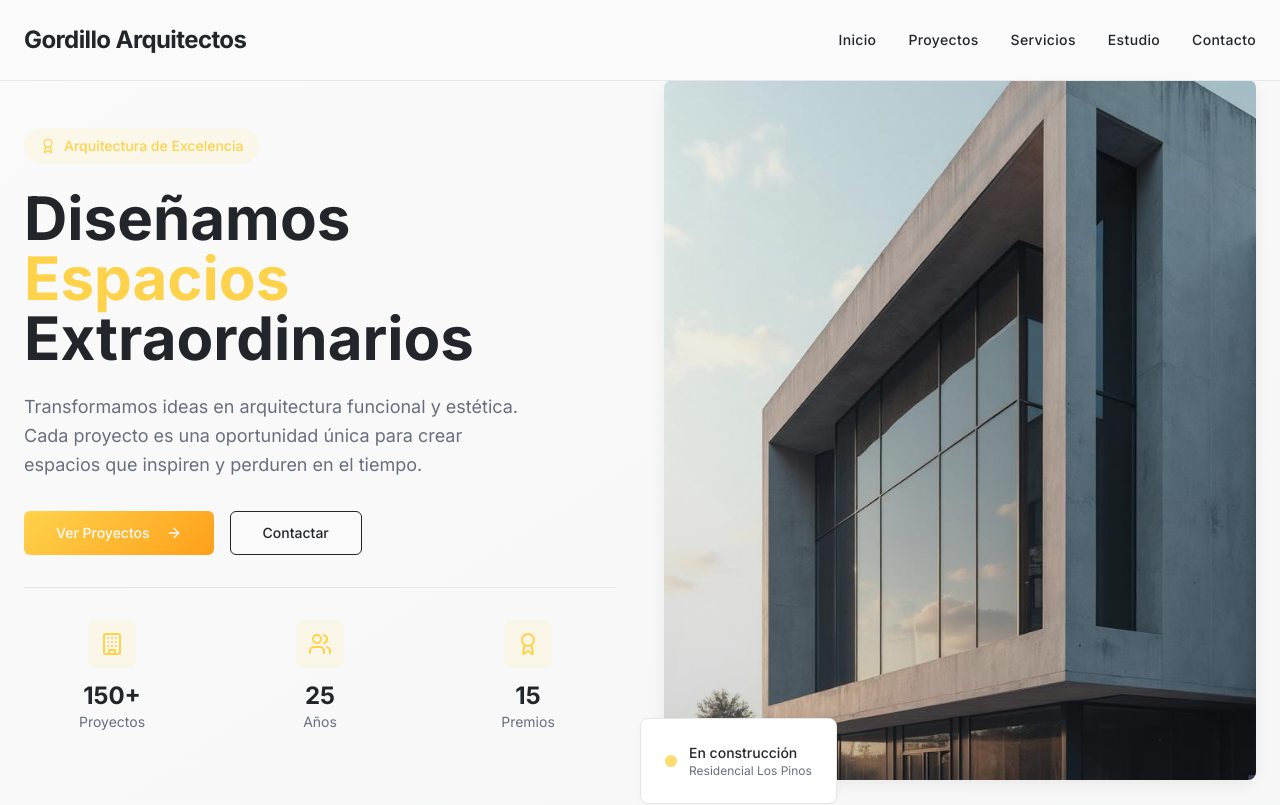
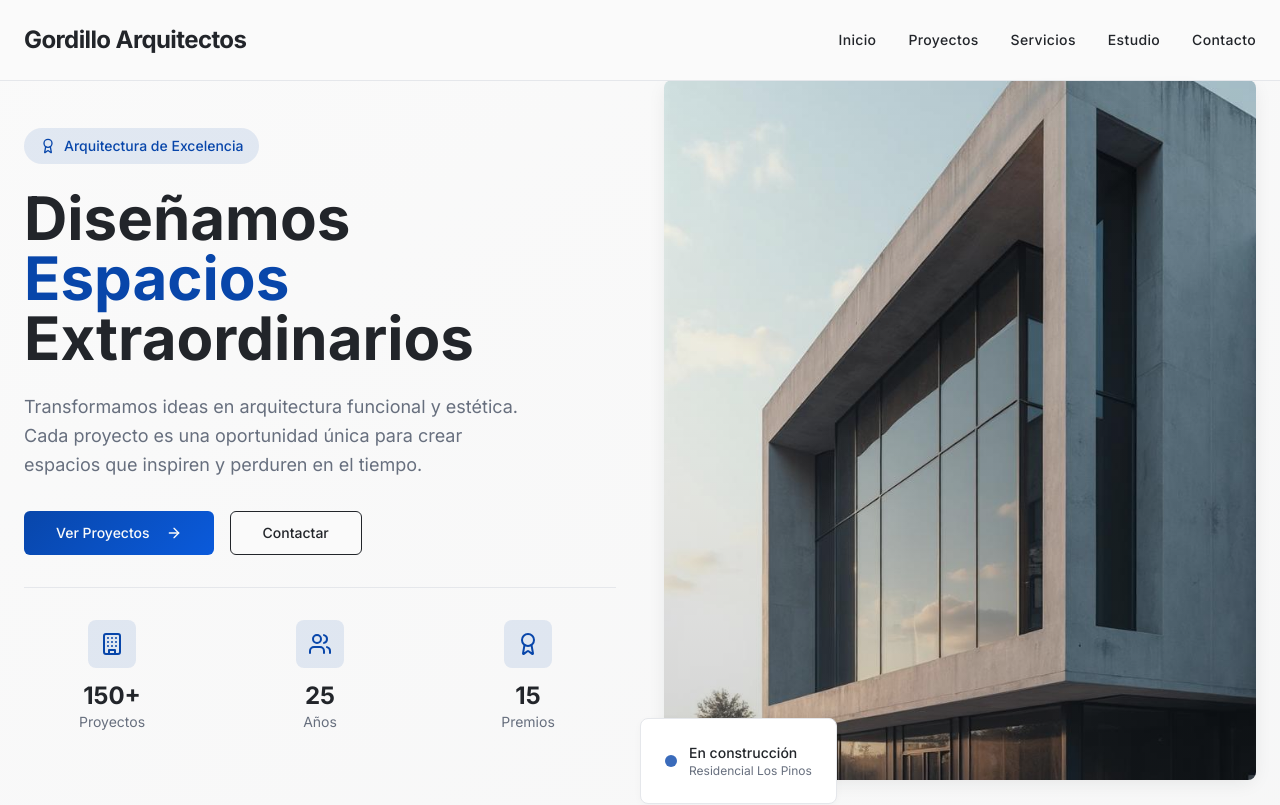
Before and after one commit to FRGSP/gordillo-architects-showcase, a React (Vite) app: page / in a window 1280 px wide. Shown: the top 805 px of the page. Built offline with nearby package versions, Linux system fonts and the light colour scheme.

Commit message:
Cambiar color primario
Se cambia el color primario de amarillo a uno más elegante para la web de Gordillo Arquitectos.

```diff
--- a/src/index.css
+++ b/src/index.css
@@ -26,19 +26,19 @@ All colors MUST be HSL.
     --muted: 220 5% 94%;
     --muted-foreground: 220 10% 45%;
 
-    --accent: 45 100% 65%;
-    --accent-foreground: 220 10% 15%;
+    --accent: 217 91% 35%;
+    --accent-foreground: 0 0% 98%;
 
     --destructive: 0 84.2% 60.2%;
     --destructive-foreground: 0 0% 98%;
 
     --border: 220 13% 91%;
     --input: 220 13% 91%;
-    --ring: 45 100% 65%;
+    --ring: 217 91% 35%;
 
     /* Custom design tokens */
     --gradient-hero: linear-gradient(135deg, hsl(220 10% 15%) 0%, hsl(220 15% 25%) 100%);
-    --gradient-accent: linear-gradient(135deg, hsl(45 100% 65%) 0%, hsl(35 100% 55%) 100%);
+    --gradient-accent: linear-gradient(135deg, hsl(217 91% 35%) 0%, hsl(217 91% 45%) 100%);
     --shadow-elegant: 0 4px 20px -4px hsl(220 10% 15% / 0.1);
     --shadow-card: 0 2px 10px -2px hsl(220 10% 15% / 0.05);
     --transition-smooth: all 0.3s cubic-bezier(0.4, 0, 0.2, 1);
```
